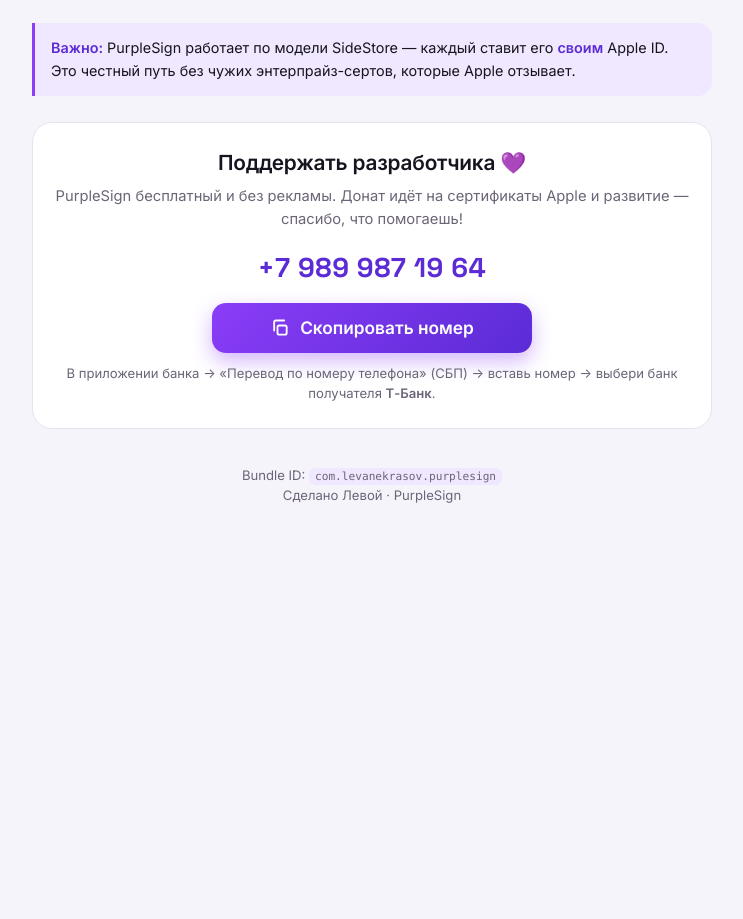
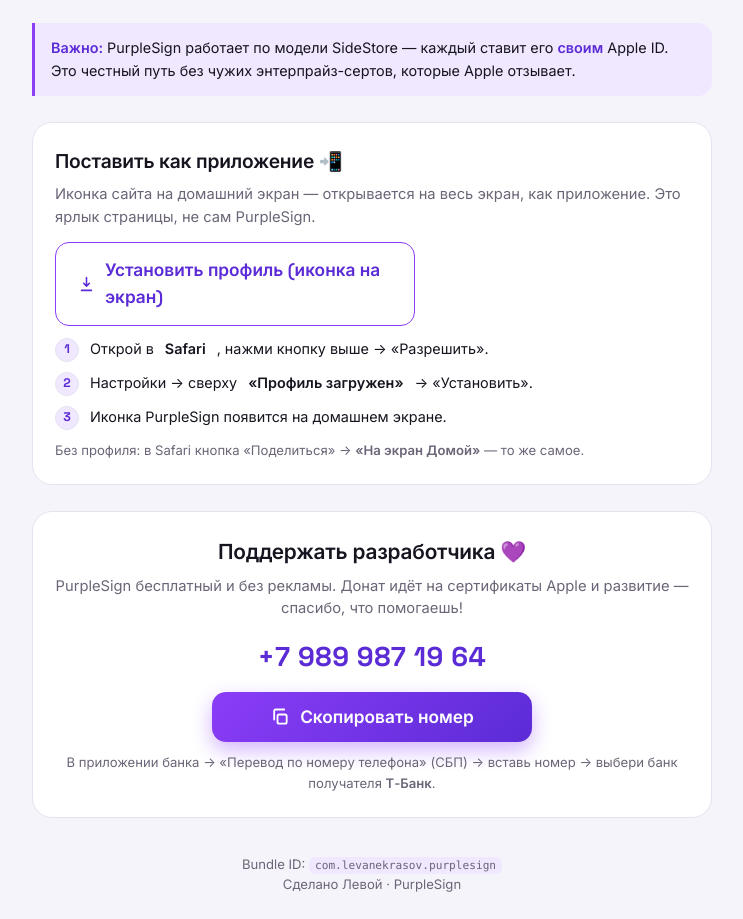
Before and after one commit to nekrasovl101-ship-it/purplesign, a plain HTML site: page index.html in a window 1280 px wide. Shown: the part 1848-2767 px from the top of the page, without its empty margins (268-1011 px from the left). Before the commit the page ends 2425 px from the top, so only its background shows below. Drawn offline with Linux system fonts and the light colour scheme.

Commit message:
Add files via upload

```diff
--- a/index.html
+++ b/index.html
@@ -4,6 +4,12 @@
 <meta charset="utf-8">
 <meta name="viewport" content="width=device-width, initial-scale=1, viewport-fit=cover">
 <title>PurpleSign</title>
+<meta name="apple-mobile-web-app-capable" content="yes">
+<meta name="apple-mobile-web-app-status-bar-style" content="black-translucent">
+<meta name="apple-mobile-web-app-title" content="PurpleSign">
+<meta name="theme-color" content="#8b3df7">
+<link rel="apple-touch-icon" href="apple-touch-icon.png">
+<link rel="icon" href="apple-touch-icon.png">
 <link rel="stylesheet" href="https://fonts.googleapis.com/css2?family=Space+Grotesk:wght@500;700&family=Inter:wght@400;500;600&display=swap">
 <style>
   :root{
@@ -173,6 +179,21 @@
     <p><strong>Важно:</strong> PurpleSign работает по модели SideStore — каждый ставит его <strong>своим</strong> Apple ID. Это честный путь без чужих энтерпрайз-сертов, которые Apple отзывает.</p>
   </div>
 
+  <section>
+    <h2 style="text-align:left;font-size:1.2rem">Поставить как приложение 📲</h2>
+    <p class="sub" style="text-align:left;margin:0 0 14px">Иконка сайта на домашний экран — открывается на весь экран, как приложение. Это ярлык страницы, не сам PurpleSign.</p>
+    <a class="btn btn-ghost" style="max-width:360px" href="PurpleSign-site.mobileconfig" download>
+      <svg viewBox="0 0 24 24" fill="none" stroke="currentColor" stroke-width="2.2" stroke-linecap="round" stroke-linejoin="round"><path d="M12 3v12m0 0l-4-4m4 4l4-4M5 21h14"/></svg>
+      Установить профиль (иконка на экран)
+    </a>
+    <ol class="steps" style="margin-top:12px">
+      <li>Открой в <strong>Safari</strong>, нажми кнопку выше → «Разрешить».</li>
+      <li>Настройки → сверху <strong>«Профиль загружен»</strong> → «Установить».</li>
+      <li>Иконка PurpleSign появится на домашнем экране.</li>
+    </ol>
+    <p class="small">Без профиля: в Safari кнопка «Поделиться» → <strong>«На экран Домой»</strong> — то же самое.</p>
+  </section>
+
   <section style="text-align:center">
     <h2>Поддержать разработчика 💜</h2>
     <p class="sub" style="margin-bottom:16px">PurpleSign бесплатный и без рекламы. Донат идёт на сертификаты Apple и развитие — спасибо, что помогаешь!</p>
```
